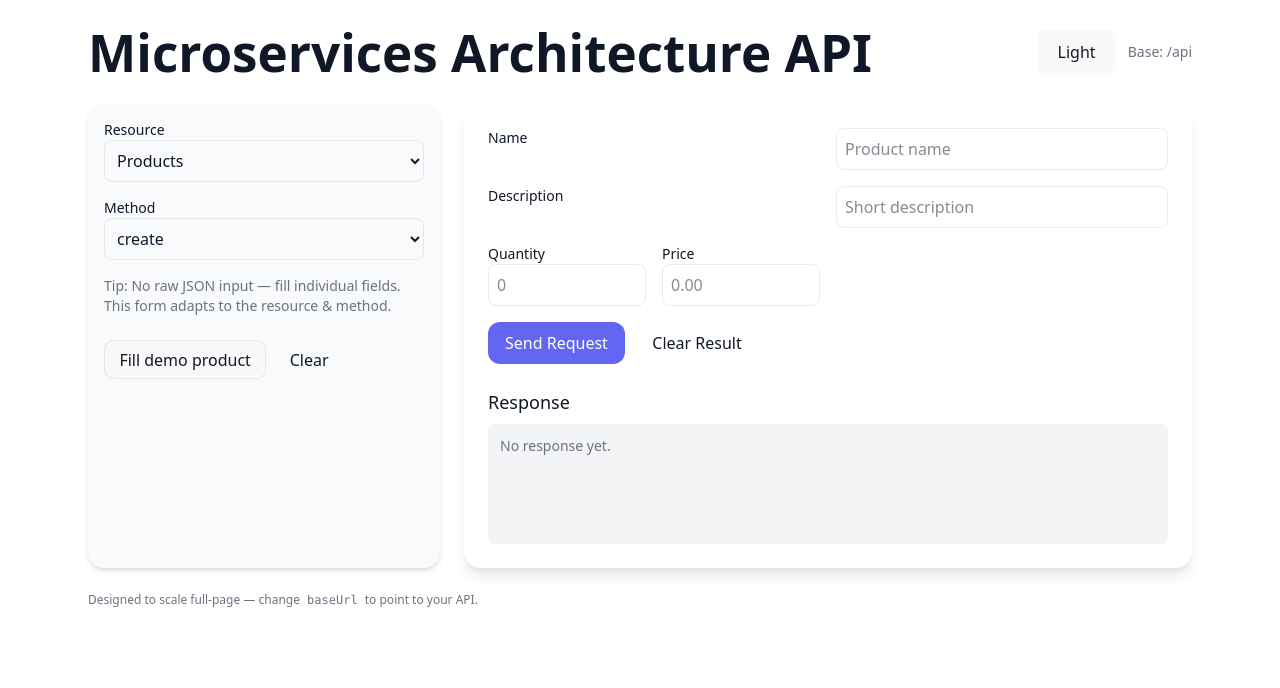
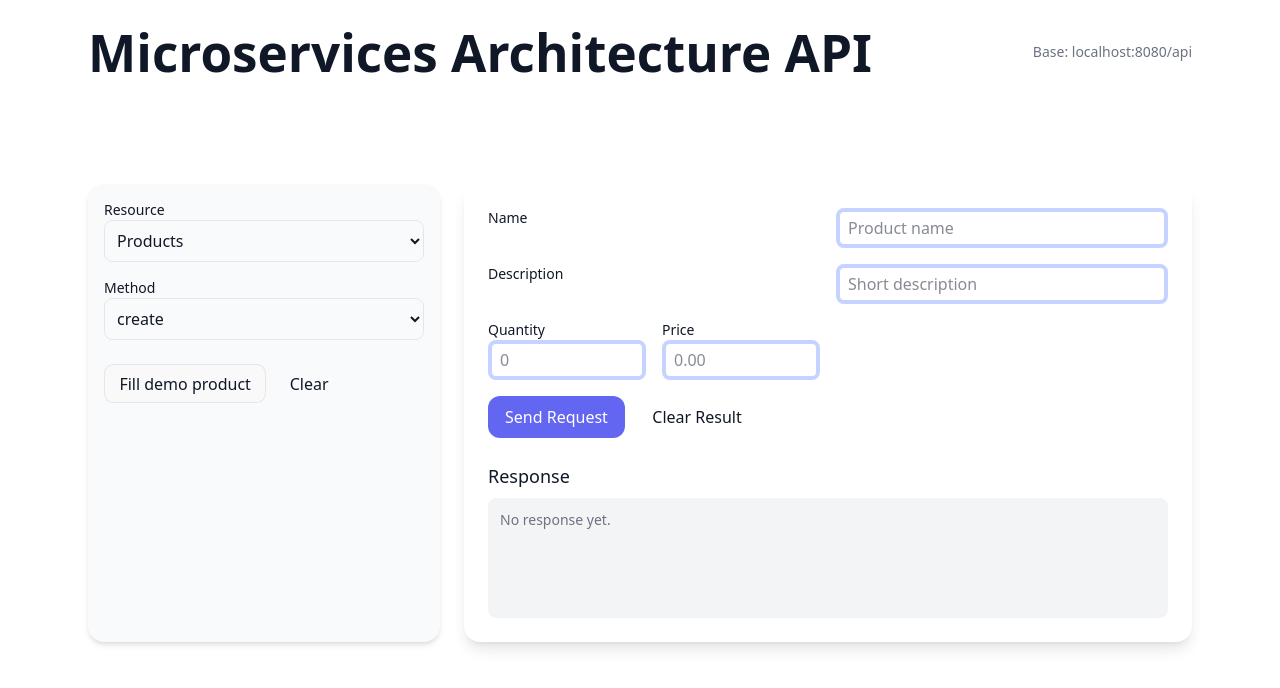
Before and after one commit to otteep/CSDS383-Microservice-architecture, a React (Vite) app in the folder client/: page / in a window 1280 px wide. Shown: the top 688 px of the page. Built offline with nearby package versions, Linux system fonts and the light colour scheme.

Commit message:
Added new UI stuff and verified no bugs

```diff
--- a/client/src/App.tsx
+++ b/client/src/App.tsx
@@ -1,13 +1,12 @@
 import React, { useEffect, useMemo, useState } from "react";
 
-// RAFCE-style export
 export const APIForm: React.FC = () => {
   type Resource =
     | "products"
     | "suppliers"
     | "categories"
     | "images"
-    | "links"; // links covers link/unlink supplier & category
+    | "links";
 
   type Method =
     | "create"
@@ -25,7 +24,6 @@ export const APIForm: React.FC = () => {
   const [result, setResult] = useState<string | null>(null);
   const [error, setError] = useState<string | null>(null);
 
-  // Form fields (all string inputs to avoid raw JSON input)
   const [fields, setFields] = useState<Record<string, string>>({
     // product
     name: "",
@@ -56,7 +54,7 @@ export const APIForm: React.FC = () => {
 
   const baseUrl = useMemo(() => {
     // Single root you can change to match your API
-    return "/api"; // e.g. /api/products
+    return "localhost:8080/api"; // e.g. /api/products
   }, []);
 
   const resetFieldsFor = (res: Resource, m: Method) => {
@@ -82,12 +80,10 @@ export const APIForm: React.FC = () => {
     setFields((p) => ({ ...p, [k]: v }));
   }
 
-  // Helper: build endpoint + fetch options from selection
   const buildRequest = () => {
     let url = "";
     let opts: RequestInit = { headers: {} } as RequestInit;
 
-    // Helpers to avoid repeating
     const pid = encodeURIComponent(fields.product_id || "");
     const sid = encodeURIComponent(fields.supplier_id || "");
     const cid = encodeURIComponent(fields.category_id || "");
@@ -254,9 +250,9 @@ export const APIForm: React.FC = () => {
     setLoading(true);
 
     try {
-      // Basic client-side validation (no raw JSON allowed)
+
+
       if (["read", "update", "delete"].includes(method)) {
-        // require an id depending on resource
         if (resource === "products" && !fields.product_id) throw new Error("product_id is required");
         if (resource === "suppliers" && !fields.supplier_id) throw new Error("supplier_id is required");
         if (resource === "categories" && !fields.category_id) throw new Error("category_id is required");
@@ -270,11 +266,9 @@ export const APIForm: React.FC = () => {
 
       const { url, opts } = buildRequest();
 
-      // Make request
       const resp = await fetch(url, opts);
       const text = await resp.text();
 
-      // Try parse JSON
       try {
         const json = JSON.parse(text);
         setResult(JSON.stringify(json, null, 2));
@@ -292,13 +286,11 @@ export const APIForm: React.FC = () => {
     }
   };
 
-  // UI helpers
   const methodsForResource = (r: Resource): Method[] => {
     if (r === "links") return ["link", "unlink"];
     return ["create", "read", "list", "update", "delete"];
   };
 
-  // Form pieces for each resource
   const renderFields = () => {
     switch (resource) {
       case "products":
@@ -307,29 +299,29 @@ export const APIForm: React.FC = () => {
             {(method === "create" || method === "update") && (
               <>
                 <label className="block text-sm font-medium">Name</label>
-                <input value={fields.name} onChange={(e) => updateField("name", e.target.value)} className="input" placeholder="Product name" />
+                <input value={fields.name} onChange={(e) => updateField("name", e.target.value)} className="w-full border-4 border-indigo-200 rounded-lg px-2 py-1" placeholder="Product name" />
 
                 <label className="block text-sm font-medium">Description</label>
-                <input value={fields.description} onChange={(e) => updateField("description", e.target.value)} className="input" placeholder="Short description" />
+                <input value={fields.description} onChange={(e) => updateField("description", e.target.value)} className="w-full border-4 border-indigo-200 rounded-lg px-2 py-1"  placeholder="Short description" />
 
                 <div className="grid grid-cols-2 gap-4">
                   <div>
                     <label className="block text-sm font-medium">Quantity</label>
-                    <input value={fields.quantity} onChange={(e) => updateField("quantity", e.target.value)} className="input" placeholder="0" type="number" />
+                    <input value={fields.quantity} onChange={(e) => updateField("quantity", e.target.value)} className="w-full border-4 border-indigo-200 rounded-lg px-2 py-1"  placeholder="0" type="number" />
                   </div>
                   <div>
                     <label className="block text-sm font-medium">Price</label>
-                    <input value={fields.price} onChange={(e) => updateField("price", e.target.value)} className="input" placeholder="0.00" type="number" step="0.01" />
+                    <input value={fields.price} onChange={(e) => updateField("price", e.target.value)} className="w-full border-4 border-indigo-200 rounded-lg px-2 py-1"  placeholder="0.00" type="number" step="0.01" />
                   </div>
                 </div>
               </>
             )}
 
             {(method === "read" || method === "update" || method === "delete") && (
-              <>
+              <div className="">
                 <label className="block text-sm font-medium">Product ID (UUID)</label>
-                <input value={fields.product_id} onChange={(e) => updateField("product_id", e.target.value)} className="input" placeholder="uuid" />
-              </>
+                <input value={fields.product_id} onChange={(e) => updateField("product_id", e.target.value)} className="w-full border-4 border-indigo-200 rounded-lg px-2 py-1"  placeholder="uuid" />
+              </div>
             )}
           </>
         );
@@ -340,17 +332,17 @@ export const APIForm: React.FC = () => {
             {(method === "create" || method === "update") && (
               <>
                 <label className="block text-sm font-medium">Name</label>
-                <input value={fields.name} onChange={(e) => updateField("name", e.target.value)} className="input" placeholder="Supplier name" />
+                <input value={fields.name} onChange={(e) => updateField("name", e.target.value)} className="w-full border-4 border-indigo-200 rounded-lg px-2 py-1"  placeholder="Supplier name" />
 
                 <label className="block text-sm font-medium">Contact Email</label>
-                <input value={fields.contact_email} onChange={(e) => updateField("contact_email", e.target.value)} className="input" placeholder="email@company.com" type="email" />
+                <input value={fields.contact_email} onChange={(e) => updateField("contact_email", e.target.value)} className="w-full border-4 border-indigo-200 rounded-lg px-2 py-1"  placeholder="email@company.com" type="email" />
               </>
             )}
 
             {(method === "read" || method === "update" || method === "delete") && (
               <>
                 <label className="block text-sm font-medium">Supplier ID (UUID)</label>
-                <input value={fields.supplier_id} onChange={(e) => updateField("supplier_id", e.target.value)} className="input" placeholder="uuid" />
+                <input value={fields.supplier_id} onChange={(e) => updateField("supplier_id", e.target.value)} className="w-full border-4 border-indigo-200 rounded-lg px-2 py-1"  placeholder="uuid" />
               </>
             )}
           </>
@@ -362,17 +354,17 @@ export const APIForm: React.FC = () => {
             {(method === "create" || method === "update") && (
               <>
                 <label className="block text-sm font-medium">Name</label>
-                <input value={fields.name} onChange={(e) => updateField("name", e.target.value)} className="input" placeholder="Category name" />
+                <input value={fields.name} onChange={(e) => updateField("name", e.target.value)} className="w-full border-4 border-indigo-200 rounded-lg px-2 py-1"  placeholder="Category name" />
 
                 <label className="block text-sm font-medium">Description</label>
-                <input value={fields.description} onChange={(e) => updateField("description", e.target.value)} className="input" placeholder="Optional description" />
+                <input value={fields.description} onChange={(e) => updateField("description", e.target.value)} className="w-full border-4 border-indigo-200 rounded-lg px-2 py-1"  placeholder="Optional description" />
               </>
             )}
 
             {(method === "read" || method === "update" || method === "delete") && (
               <>
                 <label className="block text-sm font-medium">Category ID (UUID)</label>
-                <input value={fields.category_id} onChange={(e) => updateField("category_id", e.target.value)} className="input" placeholder="uuid" />
+                <input value={fields.category_id} onChange={(e) => updateField("category_id", e.target.value)} className="w-full border-4 border-indigo-200 rounded-lg px-2 py-1"  placeholder="uuid" />
               </>
             )}
           </>
@@ -384,17 +376,17 @@ export const APIForm: React.FC = () => {
             {(method === "create" || method === "update") && (
               <>
                 <label className="block text-sm font-medium">Product ID (UUID)</label>
-                <input value={fields.product_id} onChange={(e) => updateField("product_id", e.target.value)} className="input" placeholder="uuid" />
+                <input value={fields.product_id} onChange={(e) => updateField("product_id", e.target.value)} className="w-full border-4 border-indigo-200 rounded-lg px-2 py-1"  placeholder="uuid" />
 
                 <label className="block text-sm font-medium">Image URL</label>
-                <input value={fields.image_url} onChange={(e) => updateField("image_url", e.target.value)} className="input" placeholder="https://..." />
+                <input value={fields.image_url} onChange={(e) => updateField("image_url", e.target.value)} className="w-full border-4 border-indigo-200 rounded-lg px-2 py-1"  placeholder="https://..." />
               </>
             )}
 
             {(method === "read" || method === "update" || method === "delete") && (
               <>
                 <label className="block text-sm font-medium">Image ID (UUID)</label>
-                <input value={fields.image_id} onChange={(e) => updateField("image_id", e.target.value)} className="input" placeholder="uuid" />
+                <input value={fields.image_id} onChange={(e) => updateField("image_id", e.target.value)} className="w-full border-4 border-indigo-200 rounded-lg px-2 py-1"  placeholder="uuid" />
               </>
             )}
           </>
@@ -404,15 +396,13 @@ export const APIForm: React.FC = () => {
         return (
           <>
             <label className="block text-sm font-medium">Product ID (UUID)</label>
-            <input value={fields.product_id} onChange={(e) => updateField("product_id", e.target.value)} className="input" placeholder="product uuid" />
-
-            <p className="text-xs text-muted">Fill exactly one of the below depending on whether you want to link a supplier or a category.</p>
+            <input value={fields.product_id} onChange={(e) => updateField("product_id", e.target.value)} className="w-full border-4 border-indigo-200 rounded-lg px-2 py-1"  placeholder="product uuid" />
 
             <label className="block text-sm font-medium pt-2">Supplier ID (UUID)</label>
-            <input value={fields.supplier_id} onChange={(e) => updateField("supplier_id", e.target.value)} className="input" placeholder="supplier uuid" />
+            <input value={fields.supplier_id} onChange={(e) => updateField("supplier_id", e.target.value)} className="w-full border-4 border-indigo-200 rounded-lg px-2 py-1"  placeholder="supplier uuid" />
 
             <label className="block text-sm font-medium pt-2">Category ID (UUID)</label>
-            <input value={fields.category_id} onChange={(e) => updateField("category_id", e.target.value)} className="input" placeholder="category uuid" />
+            <input value={fields.category_id} onChange={(e) => updateField("category_id", e.target.value)} className="w-full border-4 border-indigo-200 rounded-lg px-2 py-1"  placeholder="category uuid" />
           </>
         );
 
@@ -428,21 +418,15 @@ export const APIForm: React.FC = () => {
           <header className="flex items-center justify-between mb-6">
             <h1 className="text-2xl font-semibold">Microservices Architecture API</h1>
             <div className="flex items-center gap-3">
-              <button
-                onClick={() => setDark((d) => !d)}
-                className="px-3 py-1 rounded-md border dark:border-gray-700"
-                title="Toggle theme"
-              >
-                {dark ? "Dark" : "Light"}
-              </button>
+
               <span className="text-sm text-muted">Base: {baseUrl}</span>
             </div>
           </header>
 
-          <main className="flex-1 grid grid-cols-1 lg:grid-cols-3 gap-6">
+          <main className="flex-1 grid grid-cols-1 lg:grid-cols-3 gap-6 mt-20">
             <section className="col-span-1 lg:col-span-1 p-4 rounded-2xl shadow-md bg-gray-50 dark:bg-gray-800">
               <label className="block text-sm font-medium">Resource</label>
-              <select value={resource} onChange={(e) => setResource(e.target.value as Resource)} className="input">
+              <select value={resource} onChange={(e) => setResource(e.target.value as Resource)} className="input" >
                 <option className="bg-slate-500" value="products">Products</option>
                 <option className="bg-slate-500" value="suppliers">Suppliers</option>
                 <option className="bg-slate-500" value="categories">Categories</option>
@@ -451,7 +435,7 @@ export const APIForm: React.FC = () => {
               </select>
 
               <label className="block text-sm font-medium mt-4">Method</label>
-              <select value={method} onChange={(e) => setMethod(e.target.value as Method)} className="input">
+              <select value={method} onChange={(e) => setMethod(e.target.value as Method)} className="input" >
                 {methodsForResource(resource).map((m) => (
                   <option className="bg-slate-500" value={m} key={m}>
                     {m}
@@ -459,12 +443,10 @@ export const APIForm: React.FC = () => {
                 ))}
               </select>
 
-              <div className="mt-4 text-sm text-muted">
-                <p>Tip: No raw JSON input — fill individual fields. This form adapts to the resource & method.</p>
-              </div>
+
 
               <div className="mt-6 flex gap-2">
-                <button onClick={() => { setFields((f) => ({ ...f, name: "Example", description: "demo", quantity: "10", price: "9.99" })); }} className="btn-secondary">
+                <button onClick={() => { setFields((f) => ({ ...f, name: "Demo product", description: "Demo description", quantity: "10", price: "9.99", contact_email: "demo@gmail.com" })); }} className="btn-secondary">
                   Fill demo product
                 </button>
                 <button onClick={() => { setFields({ name: "", description: "", quantity: "", price: "", product_id: "", supplier_id: "", contact_email: "", category_id: "", image_id: "", image_url: "" }); }} className="btn-ghost">
@@ -498,12 +480,9 @@ export const APIForm: React.FC = () => {
               </div>
             </section>
           </main>
-
-          <footer className="mt-6 text-xs text-muted">Designed to scale full-page — change <code className="px-1">baseUrl</code> to point to your API.</footer>
         </div>
       </div>
 
-      {/* Tailwind helper classes (local) */}
       <style>{`
         .input { width: 100%; padding: 0.5rem; border-radius: 0.5rem; border: 1px solid rgba(0,0,0,0.08); background: transparent }
         .input:focus { outline: none; box-shadow: 0 0 0 4px rgba(99,102,241,0.08) }
```
